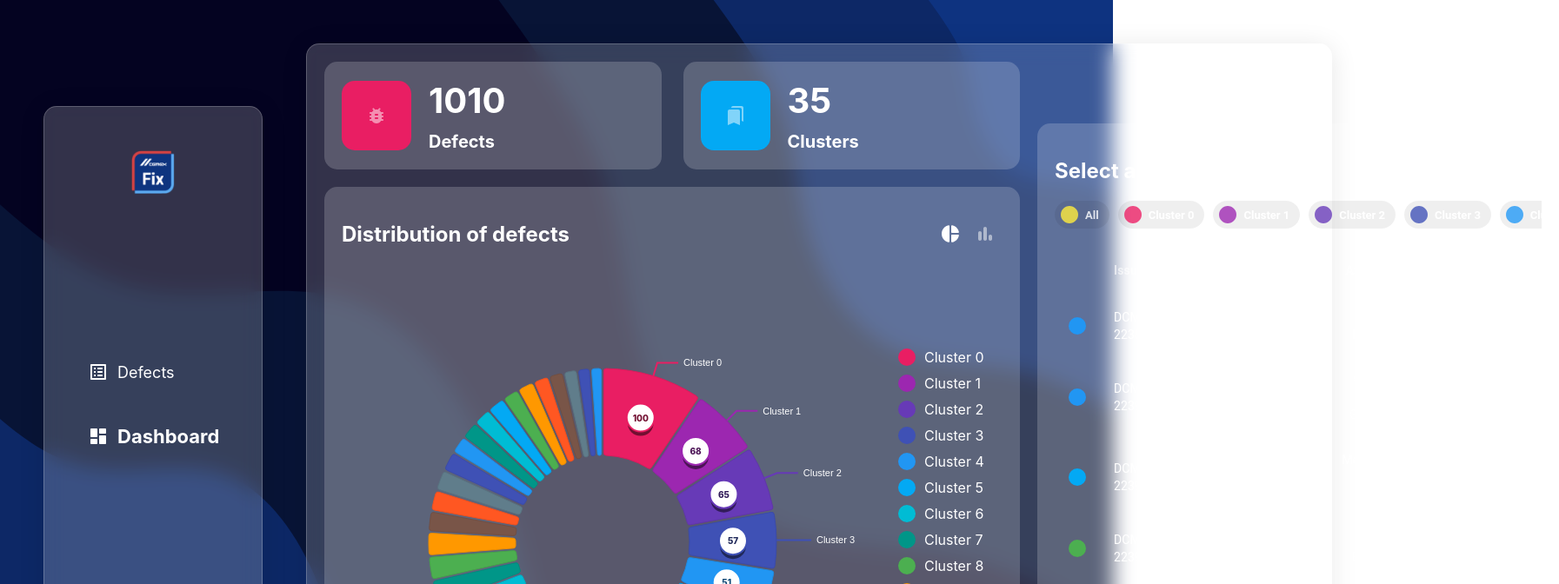
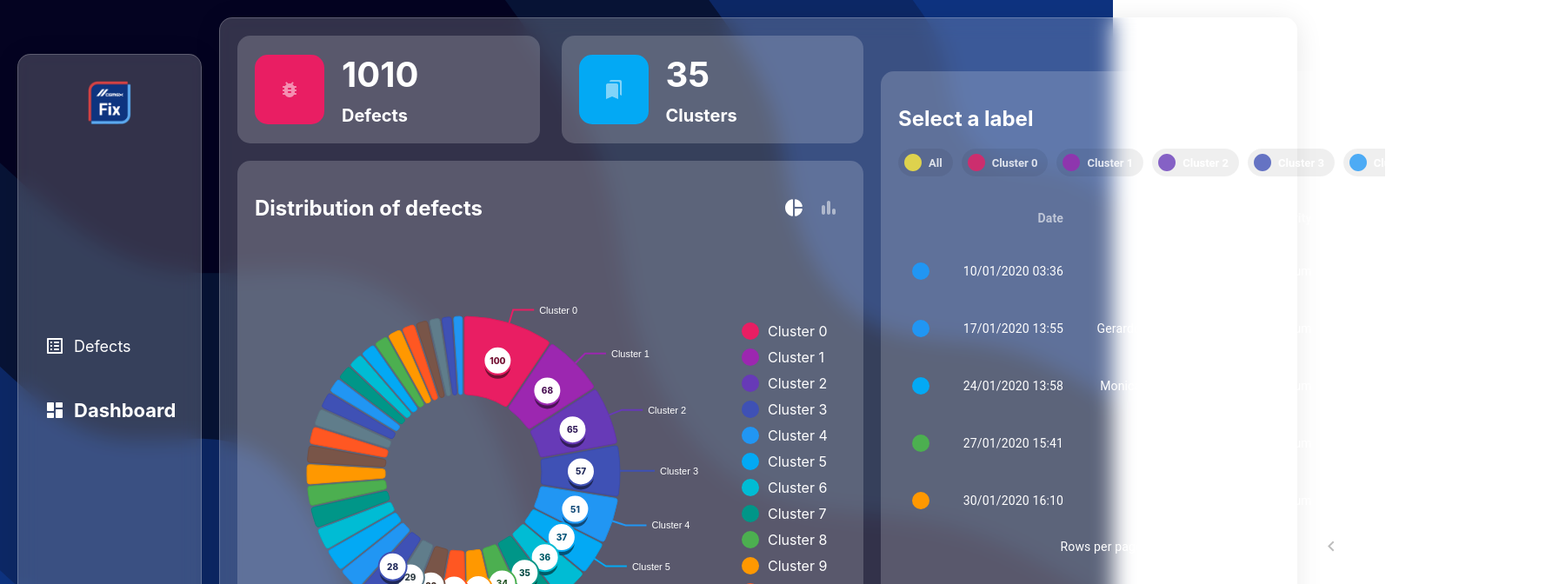
Before and after one commit to Abrahamcepedao/CemexWeb, a Next.js app in the folder front/: page /admin/results in a window 1280 px wide. Shown: the top 672 px of the page at 87% size, 1793 px wide, since content can reach past the window. Built offline with nearby package versions, Linux system fonts and the light colour scheme.

Commit message:
Improved responsiveness

```diff
--- a/front/components/admin/MyBar.js
+++ b/front/components/admin/MyBar.js
@@ -15,10 +15,10 @@ const MyBar = ({ data, commonProps }) => (
             'value'
         ]}
         indexBy="cluster"
-        margin={{ top: 20, right: 60, bottom: 50, left: 60 }}
+        margin={{ top: 20, right: 60, bottom: 50, left: 30 }}
         padding={0.3}
-        width={700}
-        height={600}
+        width={900}
+        height={500}
         valueScale={{ type: 'linear' }}
         indexScale={{ type: 'band', round: true }}
         colors={({ data }) => String(data[`color`])}
--- a/front/components/admin/MyPie.js
+++ b/front/components/admin/MyPie.js
@@ -11,11 +11,11 @@ import { animated } from '@react-spring/web'
 const MyPie = ({ data /* see data tab */ }) => (
     <Pie
         data={data}
-        margin={{ top: 40, right: 120, bottom: 40, left: 80 }}
+        margin={{ top: 40, right: 100, bottom: 40, left: 40 }}
         innerRadius={0.5}
         padAngle={0.7}
-        width={600}
-        height={600}
+        width={500}
+        height={500}
         cornerRadius={3}
         activeOuterRadiusOffset={8}
         borderWidth={1}
--- a/front/pages/admin/results.tsx
+++ b/front/pages/admin/results.tsx
@@ -372,9 +372,9 @@ const Dashboard: NextPage = (props) => {
             <StyledTableCell component="th" scope="row">
                 <div className={styles.circle} style={{background: getLabelColor(row["Cluster"])}}></div>
             </StyledTableCell>
-            <StyledTableCell component="th" scope="row">
+            {/* <StyledTableCell component="th" scope="row">
                 {row["Issue key"]}
-            </StyledTableCell>
+            </StyledTableCell> */}
             <StyledTableCell align="right">{row["Created"] ? row["Created"] : "--"}</StyledTableCell>
             <StyledTableCell align="right">{row["Assignee"] ? row["Assignee"] : "--"}</StyledTableCell>
             <StyledTableCell align="right">{row["Priority"] ? row["Priority"] : "--"}</StyledTableCell>
@@ -394,6 +394,8 @@ const Dashboard: NextPage = (props) => {
                 <Collapse in={open} timeout="auto" unmountOnExit>
                 <Box sx={{ margin: 0, paddingRight: 0 }}>
                     <div>
+                        <p className={styles.info__item}><b>Cluster: </b>{row["Cluster"]}</p>
+                        <p className={styles.info__item}><b>Issue key: </b>{row["Issue key"]}</p>
                         <p className={styles.info__item}><b>Status: </b>{row["Status"]}</p>
                         <p className={styles.info__item}><b>Severity: </b>{row["Custom field (Severity)"]}</p>
                         <p className={styles.info__item}><b>Issue Type: </b>{row["Issue Type"]}</p>
@@ -529,7 +531,6 @@ const Dashboard: NextPage = (props) => {
                                         <TableHead>
                                         <TableRow>
                                             <StyledTableCell />
-                                            <StyledTableCell>Issue key</StyledTableCell>
                                             <StyledTableCell align="right">Date</StyledTableCell>
                                             <StyledTableCell align="right">Assignee</StyledTableCell>
                                             <StyledTableCell align="right">Priority</StyledTableCell>
--- a/front/styles/admin/Results.module.css
+++ b/front/styles/admin/Results.module.css
@@ -8,14 +8,14 @@
     background-repeat: no-repeat;
     background-size: cover;
     background-position: center;
-    padding: 50px;
+    padding: 20px;
 }
 
 /* container */
 .results__container {
     padding: 20px;
     margin: auto;
-    min-height: calc(100vh - 100px);
+    min-height: calc(100vh - 40px);
     background: rgba(255, 255, 255, 0.19);
     box-shadow: 0 4px 30px rgba(0, 0, 0, 0.1);
     backdrop-filter: blur(11.7px);
@@ -30,7 +30,7 @@
 .results__left {
     flex: 1;
     height: 100%;
-    min-height: calc(100vh - 140px);
+    min-height: calc(100vh - 80px);
     margin-right: 20px;
     display: flex;
     flex-direction: column;
@@ -134,9 +134,12 @@
 .graph {
     width: 100%;
     height: 100%;
+    max-width: 600px;
     //background: rgba(255, 255, 255, 0.39);
     border-radius: 15px;
     padding: 20px;
+    overflow-x: scroll;
+    margin-right: 20px;
 }
 
 /* graph legend */
@@ -161,7 +164,7 @@
 /* <---------------right----------------> */
 .results__right {
     flex: 0.5;
-    min-height: calc(100vh - 140px);
+    min-height: calc(100vh - 80px);
     width: 100%;
     background: rgba(255, 255, 255, 0.19);
     padding: 20px;
--- a/front/styles/components/admin/SideBar.module.css
+++ b/front/styles/components/admin/SideBar.module.css
@@ -1,5 +1,5 @@
 .main {
-    padding: 50px;
+    padding: 30px;
     margin: auto;
     background: rgba(255, 255, 255, 0.19);
     border-radius: 15px;
@@ -7,9 +7,9 @@
     backdrop-filter: blur(11.7px);
     -webkit-backdrop-filter: blur(11.7px);
     border: 1px solid rgba(255, 255, 255, 0.21);
-    min-height: calc(100vh - 100px);
+    min-height: calc(100vh - 40px);
     color: white;
-    margin-right: 50px;
+    margin-right: 20px;
     display: flex;
     flex-direction: column;
     align-items: center;
```
